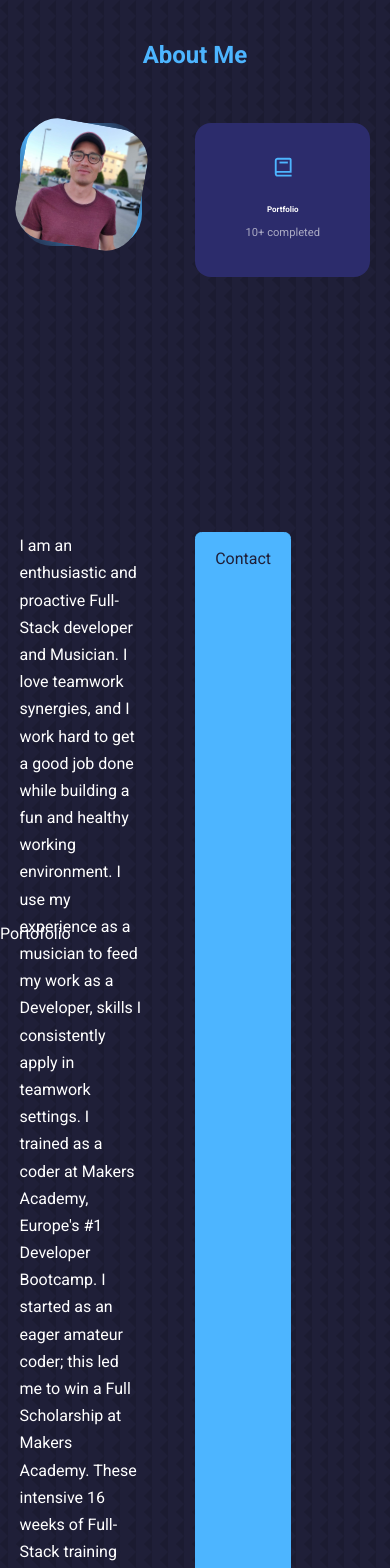
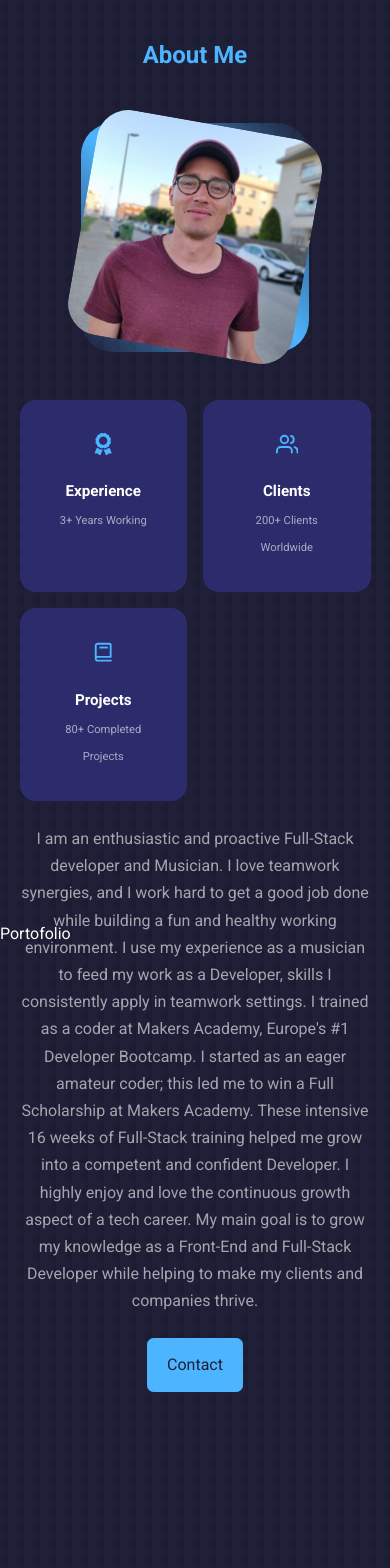
Before and after one commit to TomasGarciaDev/react-portafolio-dev-website, a React (Create React App) app: page / in a window 390 px wide. Shown: the part 960-2528 px from the top of the page. Built offline with nearby package versions, Linux system fonts and the light colour scheme.

Commit message:
Responsive CSS for Small and Medium devices

```diff
--- a/src/componets/about/About.jsx
+++ b/src/componets/about/About.jsx
@@ -2,6 +2,9 @@ import React from 'react';
 import './about.css';
 import ME from '../../assets/me-about.jpg'
 import { BiBook } from 'react-icons/bi';
+import {FaAward} from 'react-icons/fa';
+import {FiUsers} from 'react-icons/fi';
+
 
 function About() {
   return (
@@ -17,20 +20,32 @@ function About() {
         </div>
 
         <div className="about__content">
-          <article className="about__card">
+          <div className="about__cards">
+
+            {/* <article className="about__card">
               <BiBook className='about__icon' />
               <h5>Portfolio</h5>
               <small>10+ completed</small>
+            </article> */}
+
+            <article className="about__card">
+              <FaAward className="about__icon" />
+              <h5>Experience</h5>
+              <small>3+ Years Working</small>
+            </article>
+
+            <article className="about__card">
+              <FiUsers className='about__icon' />
+              <h5>Clients</h5>
+              <small>200+ Clients Worldwide</small>
+            </article>
+
+            <article className="about__card">
+              <BiBook className='about__icon' />
+              <h5>Projects</h5>
+              <small>80+ Completed Projects</small>
             </article>
           </div>
-
-        {/* <div className="about__content">
-          <article className="about__card">
-            <BiBook className='about__icon' />
-            <h5>Portfolio</h5>
-            <small>10+ completed</small>
-          </article>
-        </div> */}
 
           <p>I am an enthusiastic and proactive Full-Stack developer and Musician. I love teamwork synergies, and I work hard to get a good job done while building a fun and healthy working environment. I use my experience as a musician to feed my work as a Developer, skills I consistently apply in teamwork settings.
           I trained as a coder at Makers Academy, Europe's #1 Developer Bootcamp. I started as an eager amateur coder; this led me to win a Full Scholarship at Makers Academy. These intensive 16 weeks of Full-Stack training helped me grow into a competent and confident Developer.
@@ -38,6 +53,7 @@ function About() {
 
           <a href="#contact" className="btn btn-primary">Contact</a>
         </div>
+      </div>
     </section>
   )
 }
--- a/src/componets/about/about.css
+++ b/src/componets/about/about.css
@@ -52,10 +52,53 @@
 }
 
 .about__card h5 {
-  font-size: 0.5rem;
+  font-size: 0.95rem;
 }
 
 .about__card small {
   font-size: 0.7rem;
   color: var(--color-light);
 }
+
+.about__content p {
+  margin: 2rem 0 2.6rem;
+  color: var(--color-light);
+}
+
+/* ====== MEDIA QUERIES (MEDIUM DEVICES) ========= */
+@media screen and (max-width: 1024px) {
+  .about__container {
+    grid-template-columns: 1fr;
+    gap: 0;
+  }
+
+  .about__me {
+    width: 50%;
+    margin: 2rem auto 4rem;
+  }
+
+  .about__content p {
+    margin: 1rem 0 1.5rem;
+  }
+}
+
+/* ====== MEDIA QUERIES (SMALL DEVICES) ========= */
+@media screen and (max-width: 600px) {
+  .about__me {
+    width: 65%;
+    margin: 0 auto 3rem;
+  }
+
+  .about__cards {
+    grid-template-columns: 1fr 1fr;
+    gap: 1rem;
+  }
+
+  .about__content {
+    text-align: center;
+  }
+
+  .about__content p {
+    margin: 1.5rem 0;
+  }
+}
```
Lines whose indentation alone changed are shown as unchanged.
